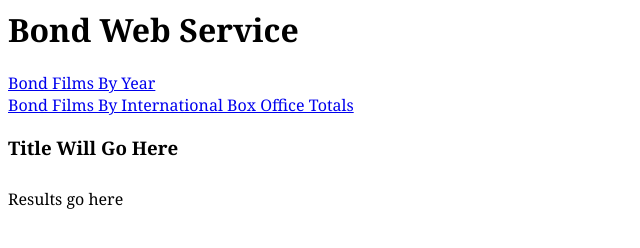
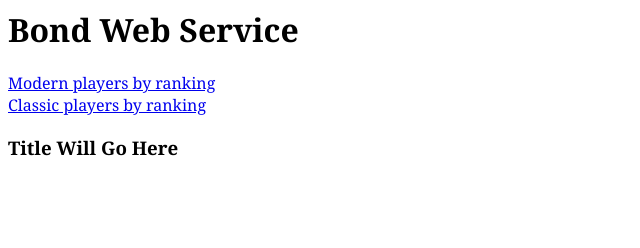
Before and after one commit to prshant55/bond-web-service, a plain HTML site: page index.html in a window 1280 px wide. Shown: the whole page, without its empty margins (0-640 px from the left). Drawn offline with nearby package versions, Linux system fonts and the light colour scheme.

Commit message:
final push

```diff
--- a/index.html
+++ b/index.html
@@ -89,12 +89,12 @@
 
 	<body>
 		<h1>Bond Web Service</h1>
-		<a href="year" class="category">Bond Films By Year</a><br />
-		<a href="box" class="category">Bond Films By International Box Office Totals</a>
+		<a href="year" class="category">Modern players by ranking</a><br />
+		<a href="box" class="category">Classic players by ranking</a>
 		<h3 id="filmtitle">Title Will Go Here</h3>
 		<div id="films">
 		</div>
-			Results go here
+
 		</div>
 	</body>
 </html>
```
